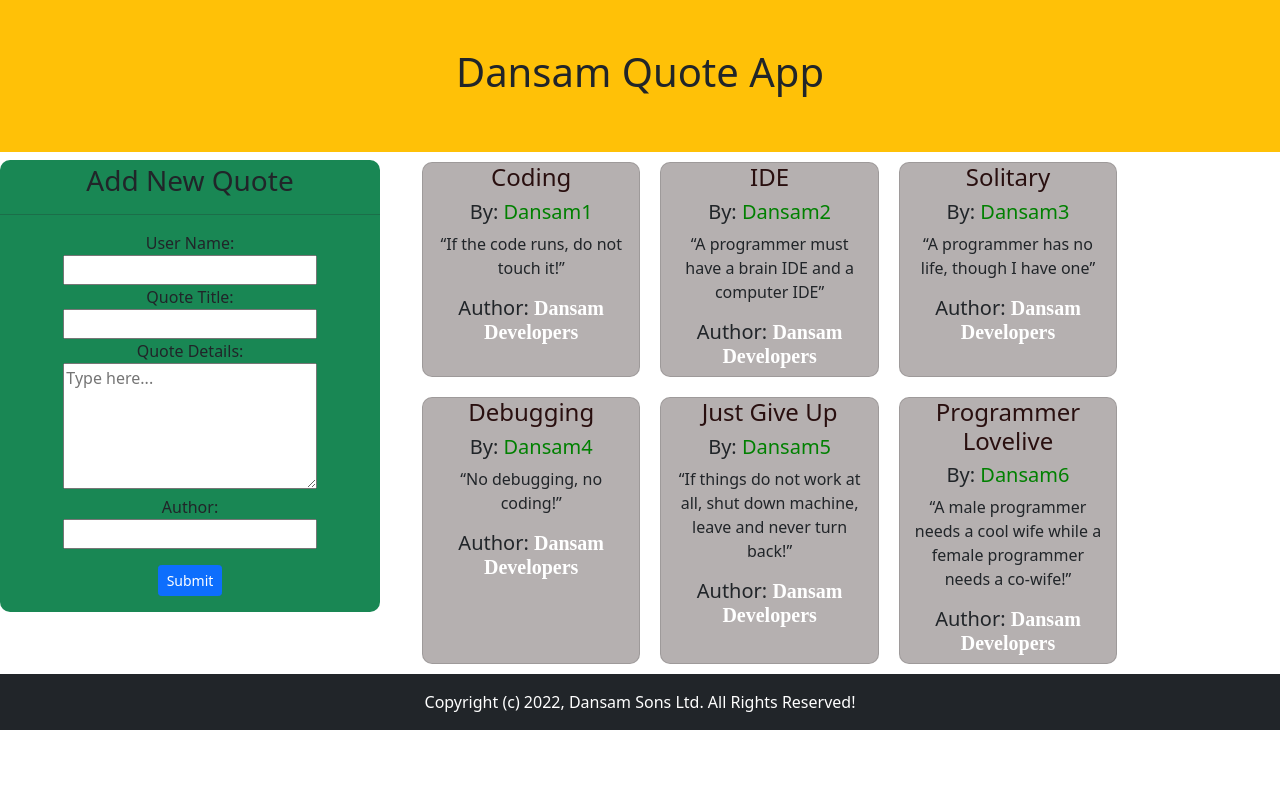
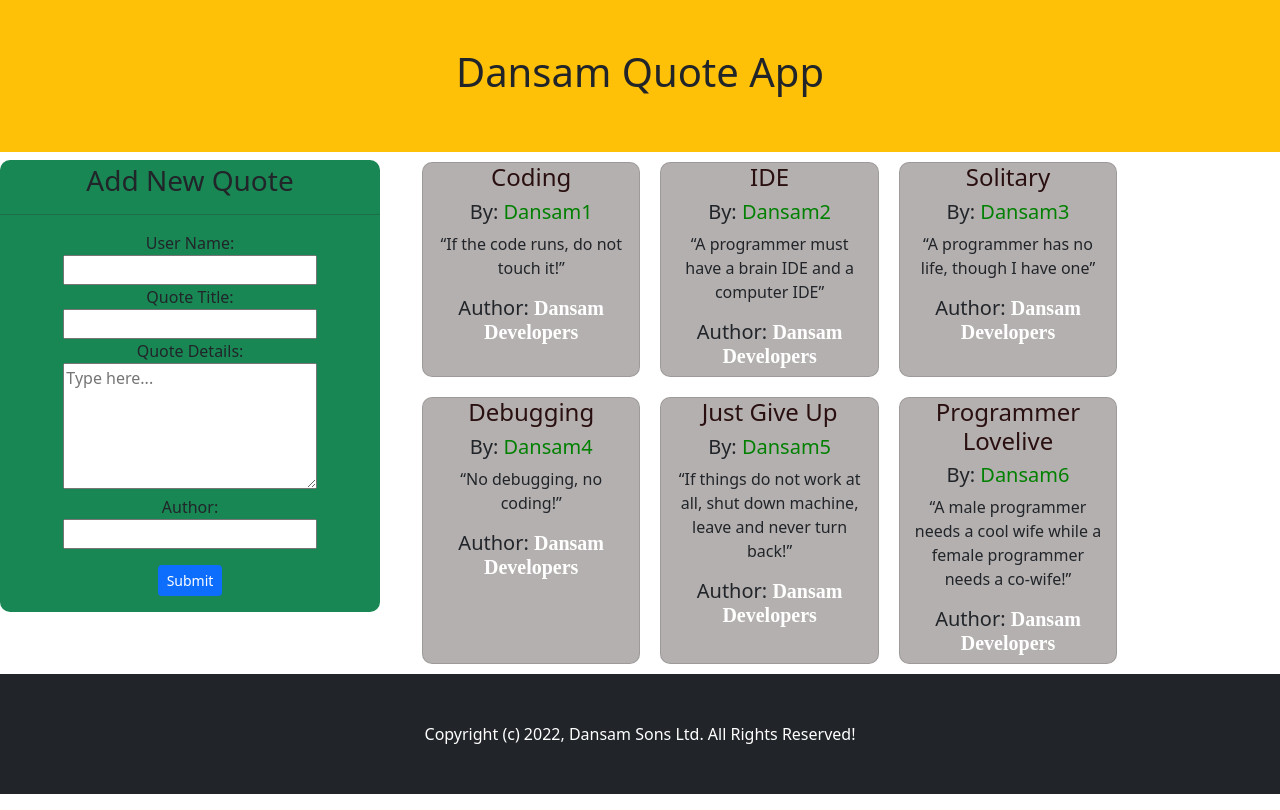
Before and after one commit to DanielSambu100/Quotes-Revised, an Angular app: page / in a window 1280 px wide. Built offline with nearby package versions, Linux system fonts and the light colour scheme.

Commit message:
update footer

```diff
--- a/src/app/footer/footer.component.css
+++ b/src/app/footer/footer.component.css
@@ -0,0 +1,3 @@
+.footer{
+    height: auto;
+}
--- a/src/app/footer/footer.component.html
+++ b/src/app/footer/footer.component.html
@@ -1,3 +1,3 @@
 <div class="footer bg-dark text-white">
-    <p class="col-12 text-center py-3">{{footer}}</p>
+    <p class="col-12 text-center py-5">{{footer}}</p>
 </div>
```
